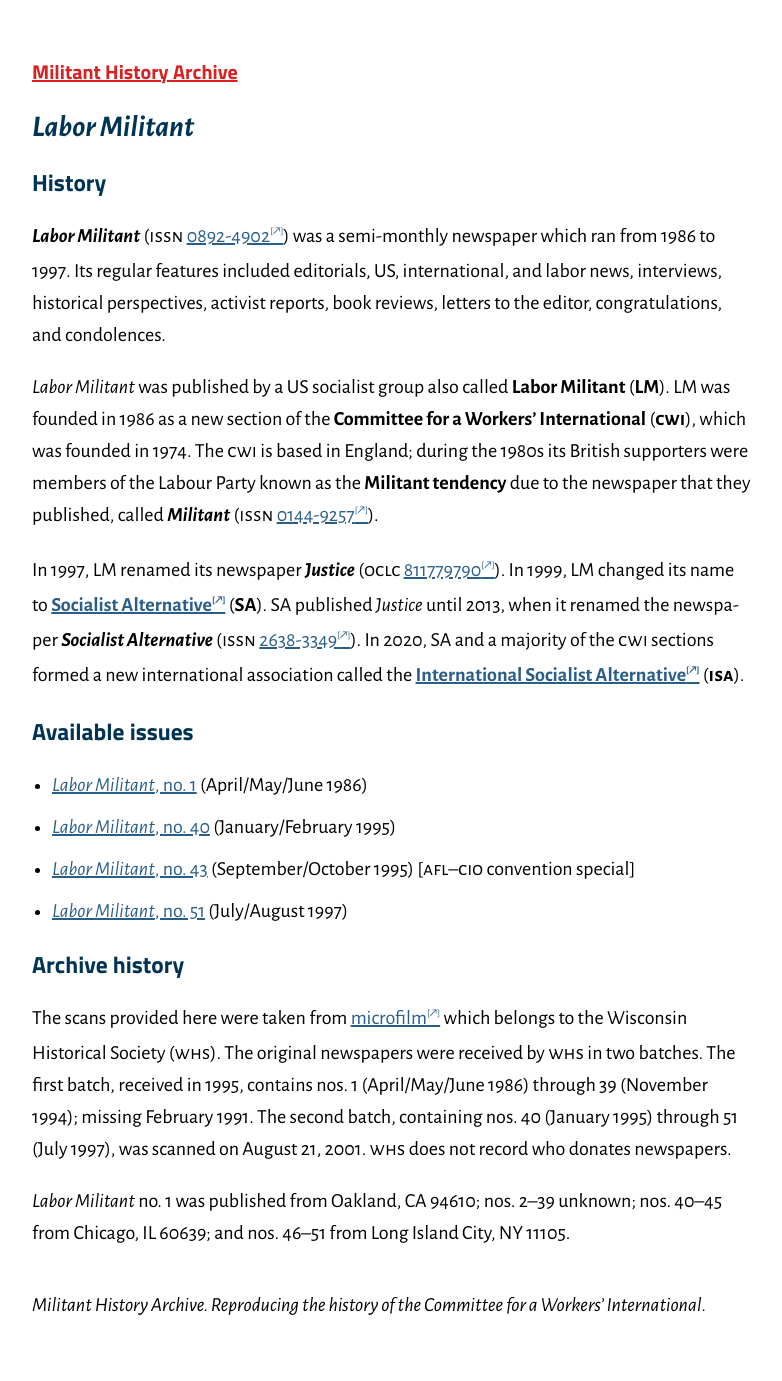
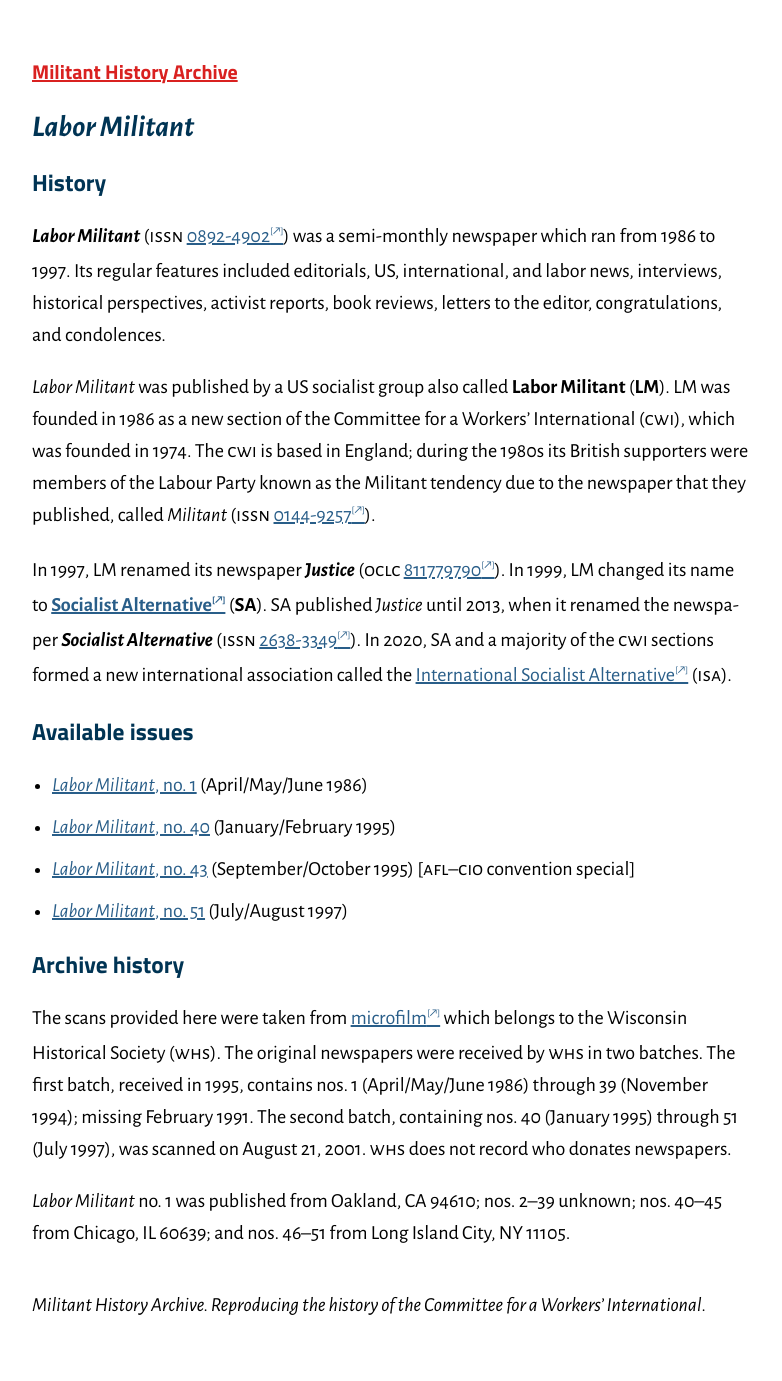
Before and after one commit to jackwillis/militanthistory, a Jekyll site: the page built from lm.md, in a window 1280 px wide. Shown: the whole page, without its empty margins (248-1030 px from the left). Built offline with Jekyll 4.4.1, drawn with Linux system fonts in a browser that asks for light colours.

Commit message:
Get rid of too much bold on /lm/

```diff
--- a/lm.md
+++ b/lm.md
@@ -15,11 +15,11 @@
 
 <cite>Labor Militant</cite> was published by a US socialist group also called **Labor Militant** (**LM**).
 LM was founded in 1986 as a new section of the
-**Committee for a Workers’ International** (**<abbr>CWI</abbr>**),
+Committee for a Workers’ International (<abbr>CWI</abbr>),
 which was founded in 1974.
 The <abbr>CWI</abbr> is based in England;
 during the 1980s its British supporters were members of the Labour Party
-known as the **Militant tendency** due to the newspaper that they published, called **<cite>Militant</cite>**
+known as the Militant tendency due to the newspaper that they published, called <cite>Militant</cite>
 (<abbr>ISSN</abbr> <a rel="external" href="https://www.worldcat.org/title/militant/oclc/19365820">0144-9257</a>).
 
 In 1997, LM renamed its newspaper **<cite>Justice</cite>**
@@ -29,8 +29,8 @@
 SA published <cite>Justice</cite> until 2013, when it renamed the newspaper **<cite>Socialist Alternative</cite>**
 (<abbr>ISSN</abbr> <a rel="external" href="https://www.worldcat.org/title/socialist-alternative/oclc/905231108">2638-3349</a>).
 In 2020, SA and a majority of the <abbr>CWI</abbr> sections formed a new international association called the
-**<a rel="external" href="https://internationalsocialist.net/">International Socialist Alternative</a>**
-(**<abbr>ISA</abbr>**).
+<a rel="external" href="https://internationalsocialist.net/">International Socialist Alternative</a>
+(<abbr>ISA</abbr>).
 
 ### Available issues
 
```
